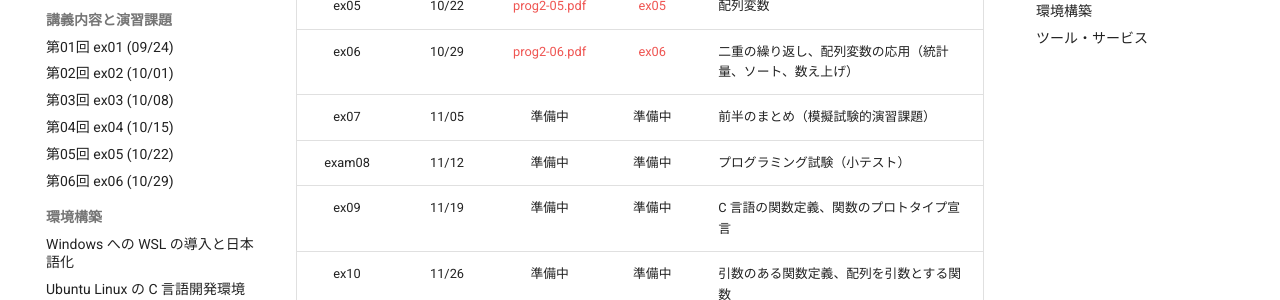
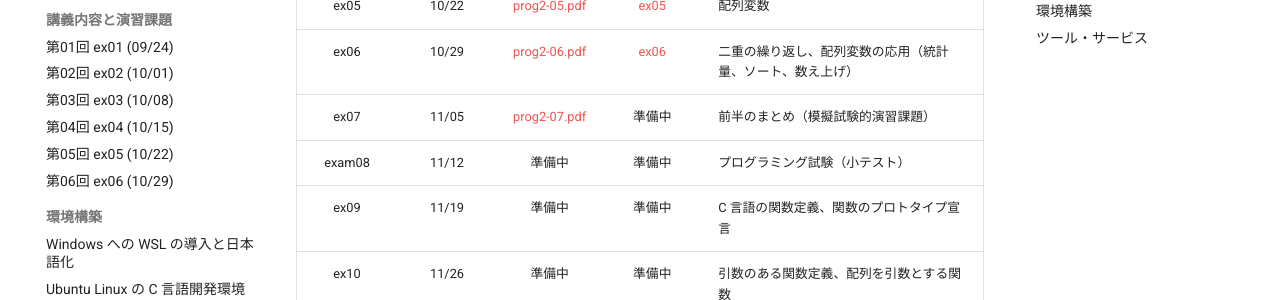
Before and after one commit to sanoakr/rumath-prog2, an MkDocs documentation site: the page built from docs/index.md, in a window 1280 px wide and 900 px high, scrolled down 841 px. Shown: the part 151-451 px from the top of the window. Built offline with MkDocs 1.6.1 and Material for MkDocs 9.7.7, drawn with Linux system fonts in a browser that asks for light colours; comment, search, counter and statistics services are not loaded.

Commit message:
docs: sync published content

```diff
--- a/docs/index.md
+++ b/docs/index.md
@@ -27,7 +27,7 @@
 | ex04 | 10/15 | [prog2-04.pdf](slides/prog2-04.pdf) | [ex04](ex04.md) | 文字型、書式付き入出力、繰り返し処理、define マクロ定義、標準ライブラリ |
 | ex05 | 10/22 | [prog2-05.pdf](slides/prog2-05.pdf) | [ex05](ex05.md) | 配列変数 |
 | ex06 | 10/29 | [prog2-06.pdf](slides/prog2-06.pdf) | [ex06](ex06.md) | 二重の繰り返し、配列変数の応用（統計量、ソート、数え上げ） |
-| ex07 | 11/05 | 準備中 | 準備中 | 前半のまとめ（模擬試験的演習課題） |
+| ex07 | 11/05 | [prog2-07.pdf](slides/prog2-07.pdf) | 準備中 | 前半のまとめ（模擬試験的演習課題） |
 | exam08 | 11/12 | 準備中 | 準備中 | プログラミング試験（小テスト） |
 | ex09 | 11/19 | 準備中 | 準備中 | C 言語の関数定義、関数のプロトタイプ宣言 |
 | ex10 | 11/26 | 準備中 | 準備中 | 引数のある関数定義、配列を引数とする関数 |
```
Also changed, not shown: 1 other file.
